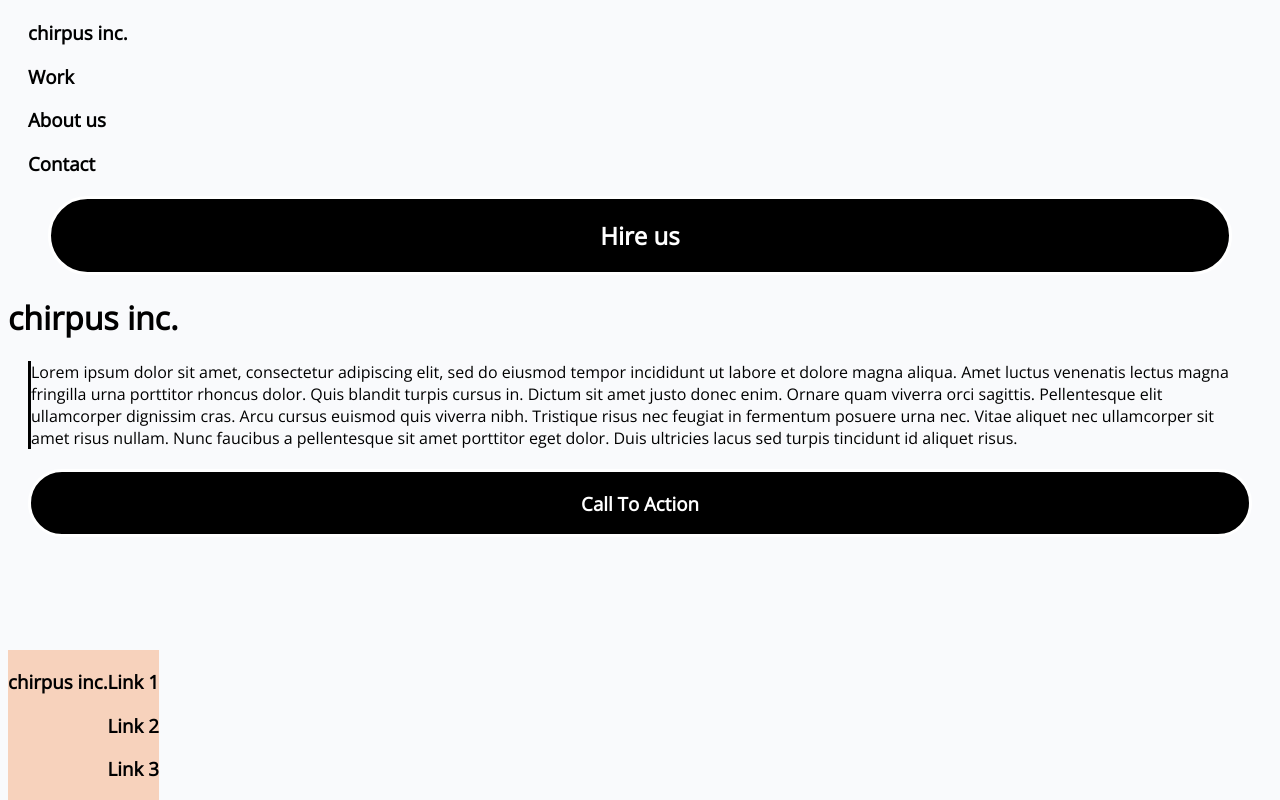
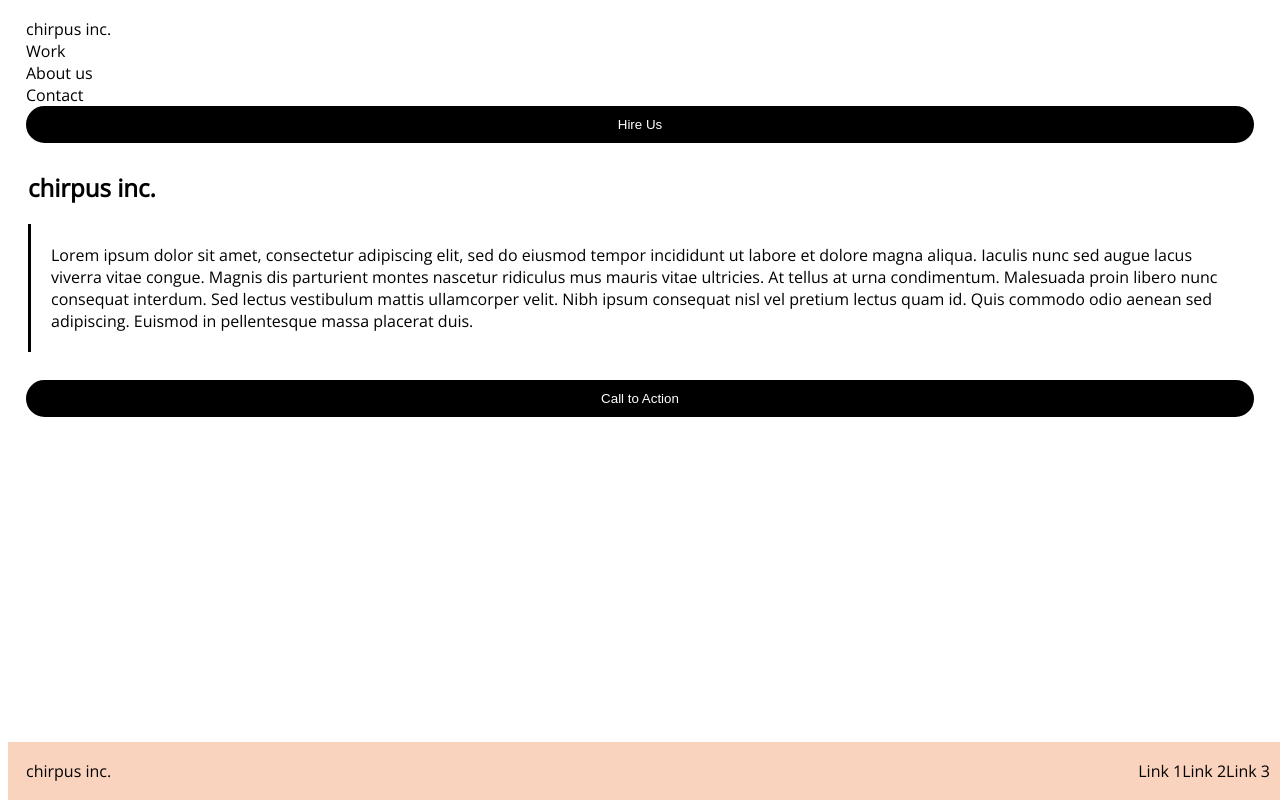
Before and after one commit to JustSteve15/Chirpus-Homepage-Pt1, a plain HTML site: page index.html in a window 1280 px wide. Drawn offline with nearby package versions, Linux system fonts and the light colour scheme.

Commit message:
First commit for Chirpus-Homepage-Pt1

```diff
--- a/index.html
+++ b/index.html
@@ -4,32 +4,36 @@
     <meta charset="UTF-8">
     <meta http-equiv="X-UA-Compatible" content="IE=edge">
     <meta name="viewport" content="width=device-width, initial-scale=1.0">
-    <title>Chirpus Homepage Pt.1</title>
-    <link rel="stylesheet" href="style.css">
+    <title>Chirpus Inc. Homepage Pt.1</title>
+    <link rel="stylesheet" href="styles.css">
     <link rel="preconnect" href="https://fonts.googleapis.com">
     <link rel="preconnect" href="https://fonts.gstatic.com" crossorigin>
     <link href="https://fonts.googleapis.com/css2?family=Open+Sans:wght@300&display=swap" rel="stylesheet">
 </head>
 <body>
-    <header>
-    <a>
-      <h3><strong>chirpus inc.</strong></h3>
-      <h3>Work</h3>
-      <h3>About us</h3>
-      <h3>Contact</h3>
-      <div class="hireus"><h2>Hire us</h2></div>
-    </a>
-    </header>
-    <h1>chirpus inc.</h1>
-    <p>Lorem ipsum dolor sit amet, consectetur adipiscing elit, sed do eiusmod tempor incididunt ut labore et dolore magna aliqua. Amet luctus venenatis lectus magna fringilla urna porttitor rhoncus dolor. Quis blandit turpis cursus in. Dictum sit amet justo donec enim. Ornare quam viverra orci sagittis. Pellentesque elit ullamcorper dignissim cras. Arcu cursus euismod quis viverra nibh. Tristique risus nec feugiat in fermentum posuere urna nec. Vitae aliquet nec ullamcorper sit amet risus nullam. Nunc faucibus a pellentesque sit amet porttitor eget dolor. Duis ultricies lacus sed turpis tincidunt id aliquet risus.</p>
-    <div class="action"><h3>Call To Action</h3></div>
-    <footer>
-        <h3>chirpus inc.</h3>
-        <div id="link">
-            <h3>Link 1</h3>
-            <h3>Link 2</h3>
-            <h3>Link 3</h3>
-        </div>
+    <ul>
+        <li><a href="">chirpus inc.</a></li>
+        <li><a href="">Work</a></li>
+        <li><a href="">About us</a></li>
+        <li><a href="">Contact</a></li>
+        <li><button Class="btn">Hire Us</button></li>
+    </ul>
+    <section>
+        <h2>chirpus inc.</h2>
+        <p>Lorem ipsum dolor sit amet, consectetur adipiscing elit, sed do eiusmod tempor incididunt ut labore et dolore magna aliqua. Iaculis nunc sed augue lacus viverra vitae congue. Magnis dis parturient montes nascetur ridiculus mus mauris vitae ultricies. At tellus at urna condimentum. Malesuada proin libero nunc consequat interdum. Sed lectus vestibulum mattis ullamcorper velit. Nibh ipsum consequat nisl vel pretium lectus quam id. Quis commodo odio aenean sed adipiscing. Euismod in pellentesque massa placerat duis.</p>
+        <ul>
+            <li><button class="btn">Call to Action</button></li>
+        </ul>
+    </section>
+    <div class="footer">
+    <ul>
+        <li style="float:left">chirpus inc.</li>
+        <li style="float:right"><a href="">Link 3</a></li>
+        <li style="float:right"><a href="">Link 2</a></li>
+        <li style="float:right"><a href="">Link 1</a></li>
+    </div>
+    </ul>
     </footer>
+
 </body>
 </html>
--- a/style.css
+++ /dev/null
@@ -1,41 +0,0 @@
-body {
-    background-color: #f9fafc;
-    font-family: 'open sans', sans-serif;
-}
-
-header {
-    margin: 20px;
-}
-
-.hireus {
-    color: #FFF;
-    text-align: center;
-    border-style: solid;
-    background-color:#000;
-    border-radius: 50px;
-    margin: 20px;
-}
-
-.action {
-    color: #FFF;
-    text-align: center;
-    border-style: solid;
-    background-color:#000;
-    border-radius: 50px;
-    margin: 20px;
-}
-
-p{
-    border-left: 3px solid #000;
-    margin: 20px;
-
-}
-
-footer {
-    position: fixed;
-    display: flex;
-    flex-direction: row;
-    background-color: rgba(247, 193, 162, 0.7);
-    justify-content: space-evenly;
-    bottom: 0;
-}
--- /dev/null
+++ b/styles.css
@@ -0,0 +1,51 @@
+body {
+    font-family: 'Open Sans', sans-serif;
+}
+
+ul {
+    list-style-type: none;
+    justify-content: space-around;
+    padding: 8px;
+    margin: 10px;
+    align-content: space-evenly;
+    text-decoration: none;
+}
+
+a {
+    text-decoration: none;
+    color: #000;
+}
+
+.btn {
+    border: 10px solid #000;
+    align: center;
+    width: 100%;
+    background-color: #000;
+    color: #FFF;
+    margin: auto;
+    border-radius: 20px;
+}
+
+h2 {
+    margin: 20px;
+}
+
+p {
+    border-left: 3px solid #000;
+    padding: 20px;
+    margin: 20px;
+}
+
+ul {
+    overlow: hidden;
+}
+
+.footer {
+    position: fixed;
+    background-color: rgba(247, 193, 162, 0.7);
+    bottom: 0;
+    margin: auto;
+    width: 100%;
+    word-spacing: normal;
+
+}
```
